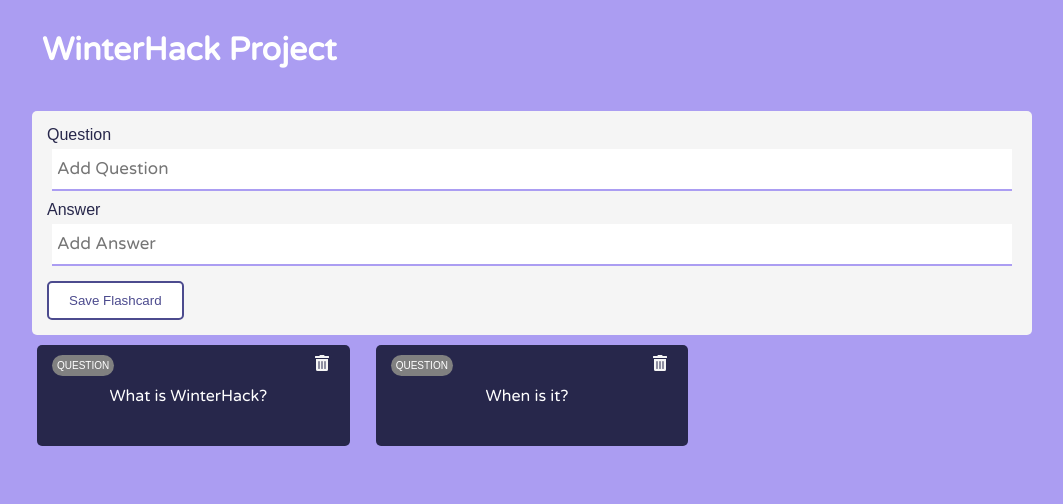
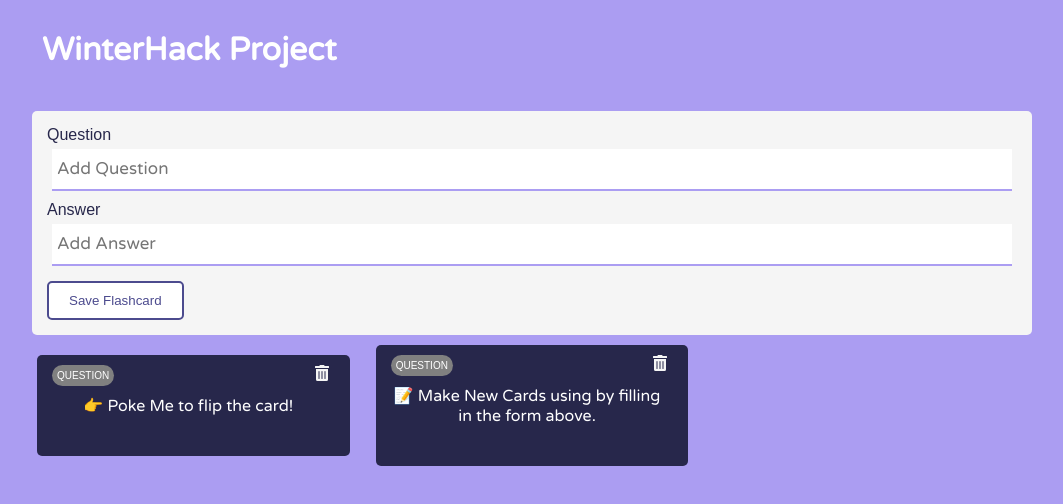
Before and after one commit to Qwek-alt/WinterHack, a React (Create React App) app: page / in a window 1280 px wide. Shown: the top 504 px of the page, without its empty margins (108-1171 px from the left). Built offline with nearby package versions, Linux system fonts and the light colour scheme; a web font is replaced by a local one.

Commit message:
Update Default Cards

```diff
--- a/src/App.js
+++ b/src/App.js
@@ -5,21 +5,18 @@ import Header from './components/Header'
 import FlashcardList from './components/FlashcardList'
 import AddFlashcard from './components/AddFlashcard'
 
-
 function App() {
   const [showAddFlashcard, setShowAddFlashcard] = useState(true)
   const [flashcards, setFlashcards] = useState([
     {
       id: 1,
-      question: 'What is WinterHack?',
-      answer: 'A friendly 18 day hackathon to see what you will create in the winter break! 🐱‍💻',
-      source: 'CISSA\'s Facebook Page',
+      question: '👉 Poke Me to flip the card!',
+      answer: '👋 Hello There, Welcome to my WinterHack Project.',
     },
     {
       id: 2,
-      question: 'When is it?',
-      answer: 'WinterHack will be held from the 7th (Wednesday) to the 25th (Sunday) of July. Registration will remain open until the 12th of July. ❄️',
-      source: '',
+      question: '📝 Make New Cards using by filling in the form above.',
+      answer: '🗑️ Delete Cards by clicking on the trash bin.',
     }
   ])
 
```
